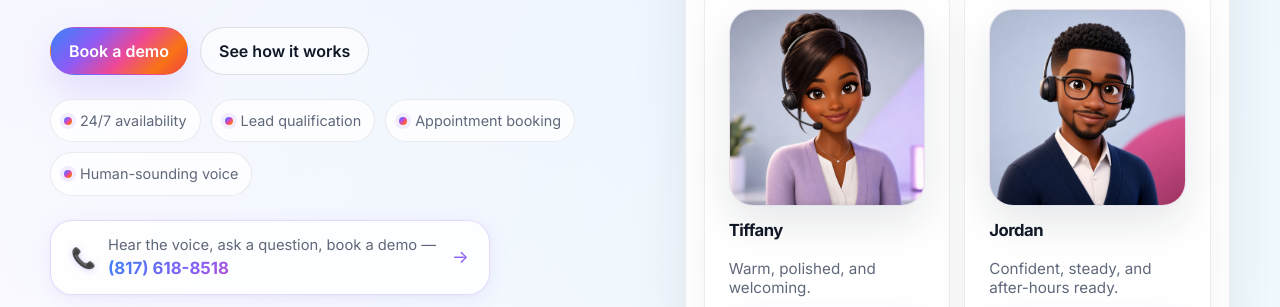
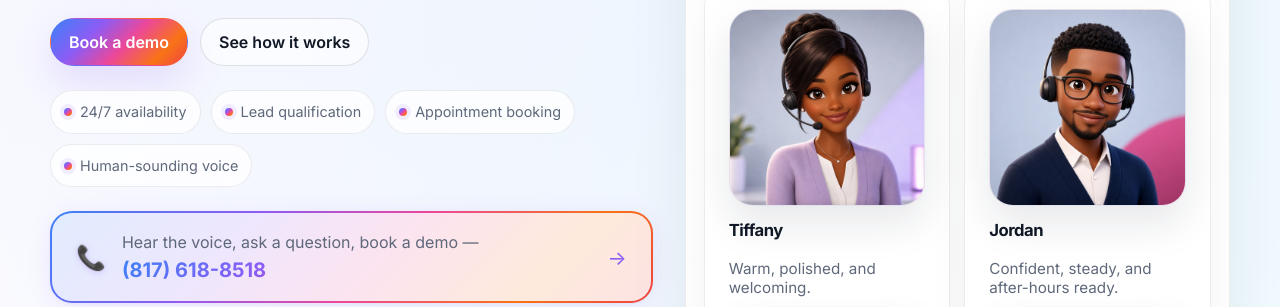
Before and after one commit to auzcorpindustries-ops/auzora-website, a plain HTML site: page index.html in a window 1280 px wide. Shown: the part 636-943 px from the top of the page. Drawn offline with Linux system fonts and the light colour scheme.

Commit message:
feat(hero): scale up call-now element — full width, larger font, gradient border

```diff
--- a/index.html
+++ b/index.html
@@ -267,54 +267,57 @@
 
     /* ── HERO CALL NOW ── */
     .hero-call-now {
-      display: inline-flex;
+      display: flex;
       align-items: center;
-      gap: 12px;
+      gap: 16px;
       margin-top: 24px;
-      padding: 14px 20px;
+      padding: 18px 24px;
       border-radius: var(--radius-lg);
-      background: rgba(255,255,255,0.80);
-      border: 1.5px solid rgba(139,92,246,0.22);
-      box-shadow: 0 4px 20px rgba(139,92,246,0.10), 0 1px 4px rgba(0,0,0,0.04);
+      background: rgba(255,255,255,0.85);
+      /* gradient border via background-clip trick */
+      border: 2px solid transparent;
+      background-image:
+        linear-gradient(rgba(255,255,255,0.85), rgba(255,255,255,0.85)),
+        linear-gradient(135deg, var(--blue) 0%, var(--purple) 30%, var(--pink) 55%, var(--orange) 80%, var(--red) 100%);
+      background-origin: border-box;
+      background-clip: padding-box, border-box;
+      box-shadow: 0 4px 24px rgba(139,92,246,0.12), 0 1px 4px rgba(0,0,0,0.04);
       color: var(--text);
       text-decoration: none;
-      font-size: 0.92rem;
+      font-size: 1.05rem;
       line-height: 1.4;
       backdrop-filter: blur(8px);
-      transition: box-shadow 0.2s, border-color 0.2s, transform 0.15s;
+      transition: box-shadow 0.2s, transform 0.15s;
+      width: 100%;
     }
     .hero-call-now:hover {
-      border-color: rgba(139,92,246,0.45);
-      box-shadow: 0 8px 32px rgba(139,92,246,0.18), 0 2px 8px rgba(0,0,0,0.06);
+      box-shadow: 0 10px 36px rgba(139,92,246,0.22), 0 2px 8px rgba(0,0,0,0.06);
       transform: translateY(-1px);
     }
     .hero-call-now__icon {
-      font-size: 1.25rem;
+      font-size: 1.5rem;
       flex-shrink: 0;
       filter: drop-shadow(0 1px 3px rgba(139,92,246,0.3));
     }
     .hero-call-now__text {
       color: var(--muted);
+      font-size: 1rem;
+      flex: 1;
     }
     .hero-call-now__text strong {
       display: block;
-      font-size: 1.05rem;
+      font-size: 1.25rem;
       font-weight: 700;
       background: var(--accent);
       -webkit-background-clip: text;
       -webkit-text-fill-color: transparent;
       background-clip: text;
-      margin-top: 1px;
+      margin-top: 2px;
     }
     .hero-call-now__arrow {
-      font-size: 1.1rem;
+      font-size: 1.25rem;
       color: var(--purple);
       flex-shrink: 0;
-      margin-left: auto;
-      padding-left: 4px;
-    }
-    @media (max-width: 640px) {
-      .hero-call-now { width: 100%; }
     }
 
     .hero-card {
```
